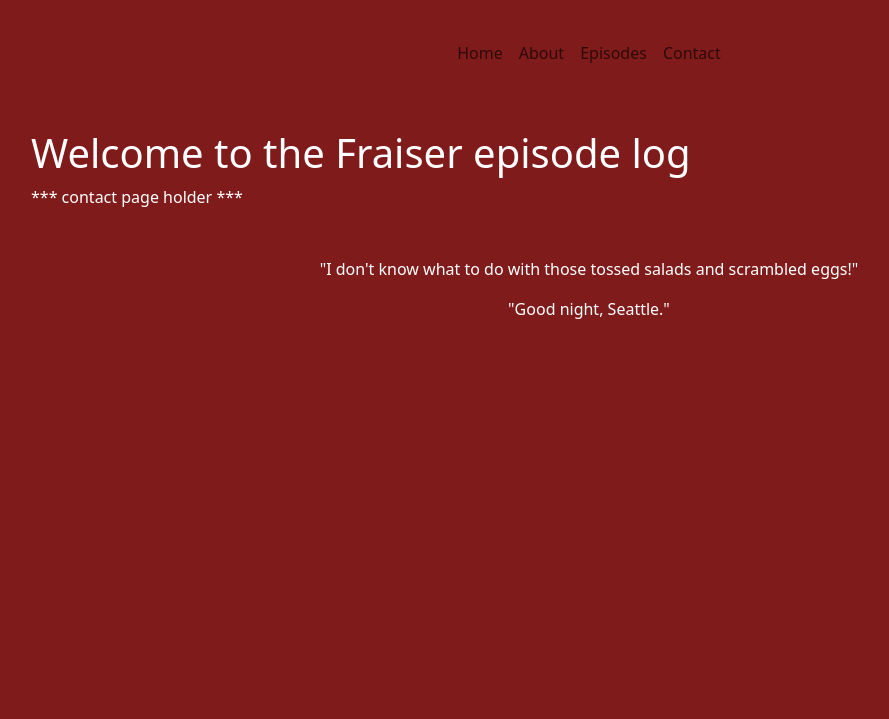
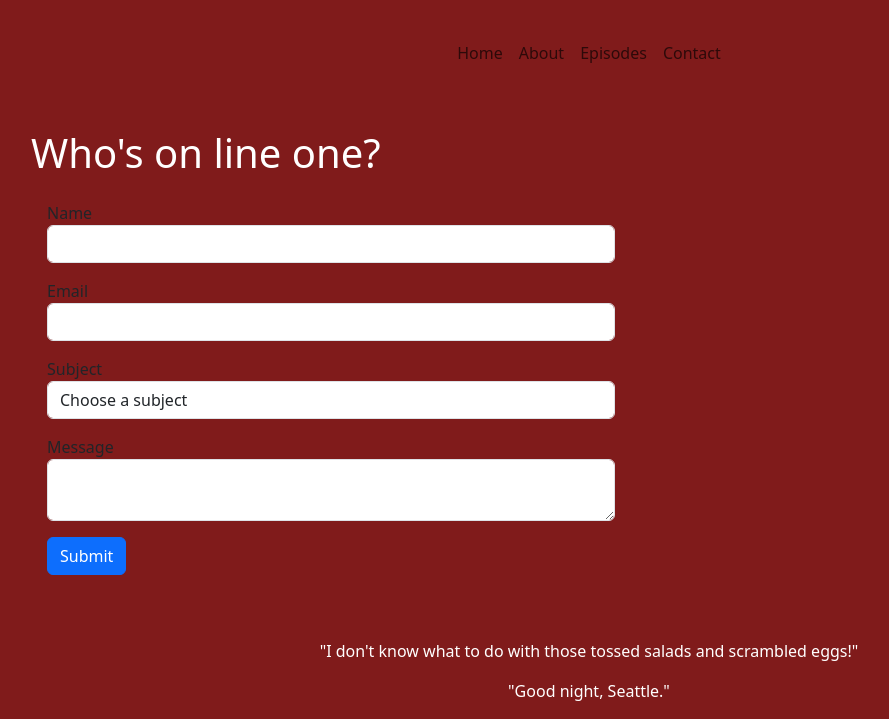
Before and after one commit to Tiernanmark/python_project_mt, a Flask app: page /contact in a window 1280 px wide. Shown: the part 537-1256 px from the top of the page, without its empty margins (51-940 px from the left). Before the commit the page ends 856 px from the top, so only its background shows below. Run offline with Flask 3, Linux system fonts and the light colour scheme.

Commit message:
Basic contact form added to contact page with basic bootstrap stylings

```diff
--- a/app.py
+++ b/app.py
@@ -1,6 +1,6 @@
 import os
 
-from flask import Flask, render_template, request
+from flask import Flask, render_template, request, flash, redirect
 
 app = Flask(__name__)
 
@@ -119,9 +119,30 @@ def episodes_page():
 def about():
     return render_template("about.html")
 
-@app.route("/contact")
+@app.route("/contact", methods=("GET", "POST"))
 def contact():
-    return render_template("contact.html")
+    if request.method == "POST":
+        name = request.form.get("name", " ").strip()
+        email = request.form.get("email", " ").strip()
+        subject = request.form.get("subject", " ").strip()
+        message = request.form.get("message", " ").strip()
+
+        errors = []
+        if not name:
+            errors.append("Name is required")
+        if not email:
+            errors.append("Email is required")
+        if not subject:
+            errors.append("Subject is required")
+        if not message:
+            errors.append("Message is required")
+
+        if errors:
+            return render_template("contact.html", errors=[], name=name, email=email, subject=subject, message=message)
+
+        flash("Thank you for your message")
+        return redirect("/contact")
+    return render_template("contact.html", errors=[], name="", email="", subject="", message="")
 
 if __name__ == "__main__":
     app.run(debug=True)
--- a/templates/contact.html
+++ b/templates/contact.html
@@ -1,8 +1,40 @@
 {% extends "base.html" %}
 
 {% block content %}
-<h1>Welcome to the Fraiser episode log</h1>
-<p>*** contact page holder ***</p>
+<h1>Who's on line one?</h1>
+
+<form action="/contact" method="POST" class="p-3" style="max-width: 600px;">
+    <div class="mb-3">
+        <label for="name">Name</label>
+        <input name="name" id="name" class="form-control" value="{{ name }}">
+    </div>
+    <div class="mb-3">
+        <label for="email">Email</label>
+        <input email="email" id="email" class="form-control" value="{{ email }}">
+    </div>
+    <div class="mb-3">
+        <label for="subject">Subject</label>
+        <select name="subject" id="subject" class="form-control">
+            <option value="">Choose a subject</option>
+            <option>General</option>
+            <option>Support</option>
+            <option>Episode query</option>
+            <option>Feedback</option>
+        </select>
+    </div>
+    <div class="mb-3">
+        <label for="message">Message</label>
+        <textarea name="message" id="message" class="form-control">{{ message }}</textarea>
+    </div>
+    {% if errors %}
+    <ul class="text-danger">
+        {% for error in errors %}
+        <li>{{ error }}</li>
+        {% endfor %}
+    </ul>
+    {% endif %}
+    <button type="submit" class="btn btn-primary">Submit</button>
+</form>
 
 
 
```
